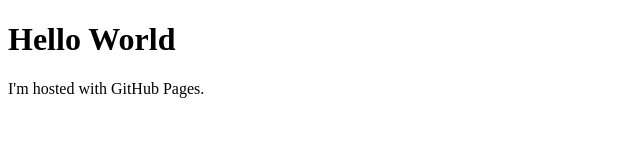
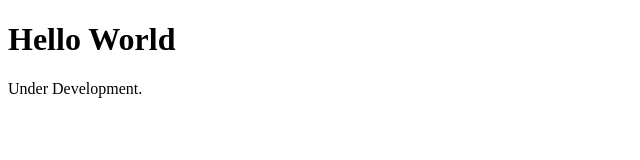
Before and after one commit to ranjith-jagadeesh/ranjith-jagadeesh.github.io, a plain HTML site: page index.html in a window 1280 px wide. Shown: the full height of the page, 0-640 px from the left. Drawn offline with Linux system fonts and the light colour scheme.

Commit message:
change content

```diff
--- a/index.html
+++ b/index.html
@@ -2,6 +2,6 @@
 <html>
 <body>
 <h1>Hello World</h1>
-<p>I'm hosted with GitHub Pages.</p>
+<p>Under Development.</p>
 </body>
 </html>
```
